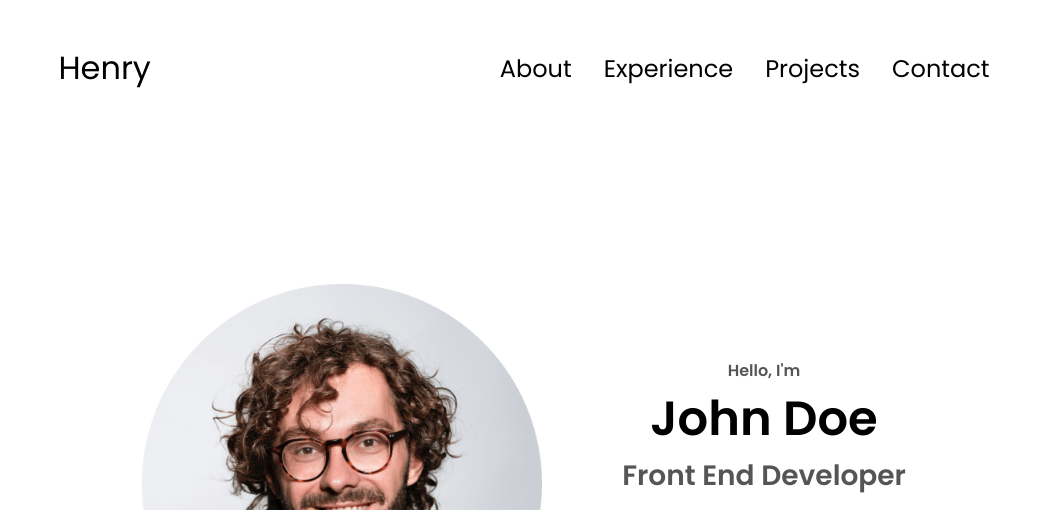
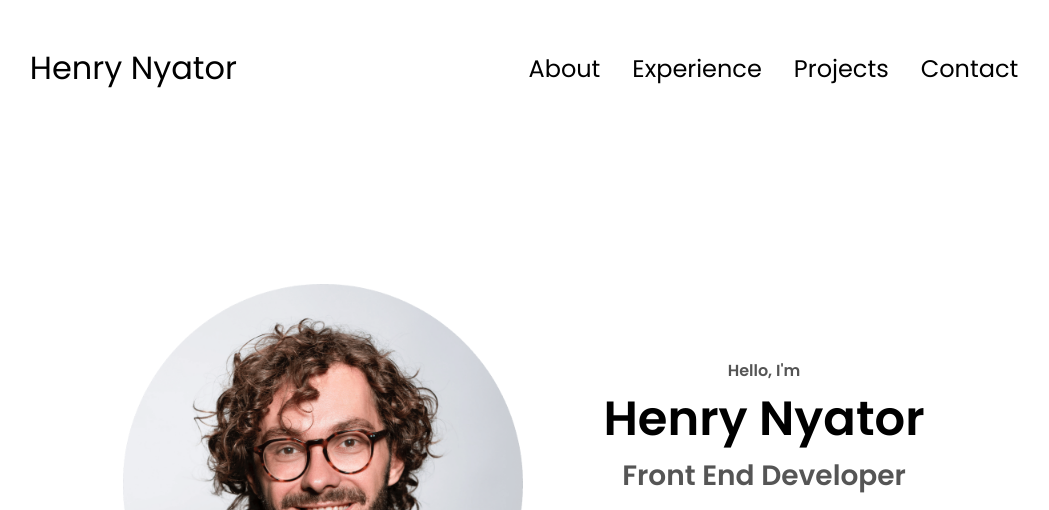
Before and after one commit to nyator/html-css-js-portfolio-tutorial, a plain HTML site: page index.html in a window 1280 px wide. Shown: the top 510 px of the page, without its empty margins (116-1165 px from the left). Drawn offline with Linux system fonts and the light colour scheme.

Commit message:
change_1

```diff
--- a/index.html
+++ b/index.html
@@ -9,7 +9,7 @@
 </head>
 <body>
     <nav id="desktop-nav">
-        <div class="logo">Henry</div>
+        <div class="logo">Henry Nyator</div>
         <div>
             <ul class="nav-links">
                 <li><a href="#about">About</a></li>
@@ -22,7 +22,7 @@
     </nav>
 
     <nav id="hamburger-nav">
-        <div class="logo">John Doe</div>
+        <div class="logo">Henry Nyator</div>
         <div class="hamburger-menu">
             <div class="hamburger-icon" onclick=" toggleMenu()">
             <span></span>
@@ -46,7 +46,7 @@
         </div>
         <div class="section_text">
             <p class="section_text_p1">Hello, I'm</p>
-            <h1 class="title">John Doe</h1>
+            <h1 class="title">Henry Nyator</h1>
             <p class="section_text_p2">Front End Developer</p>
             <div class="btn_container">
                 <button class="btn  btn-color-2"
@@ -274,7 +274,7 @@
                 </ul>
             </div>
         </nav>
-        <p>copyright &#169; 2023 Henry Nyator. All Rights Reserved</p>
+        <p>copyright &#169; 2023 nehTek. All Rights Reserved</p>
     </footer>
 
 <script src="script.js"></script>
```
